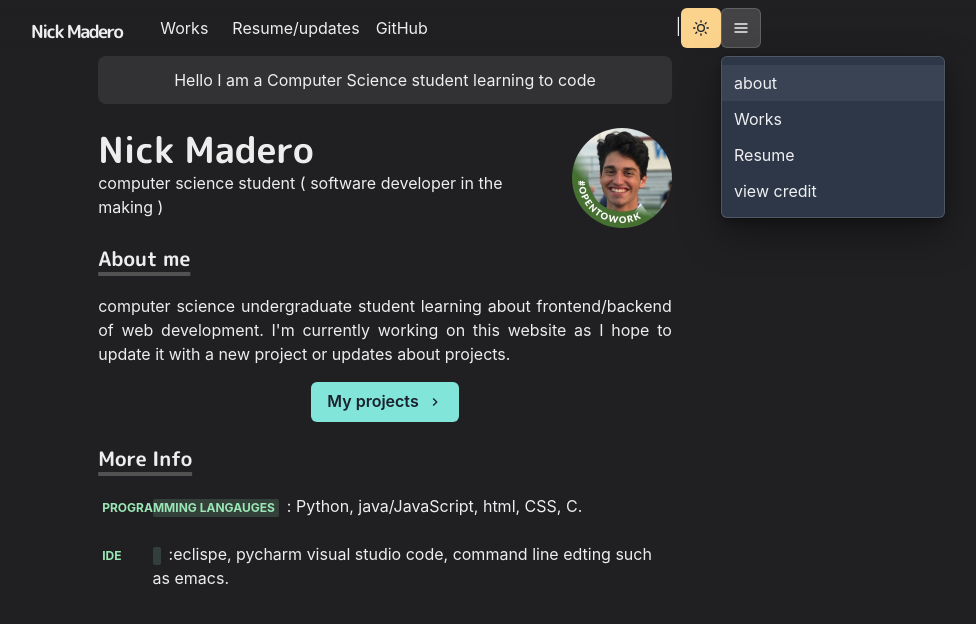
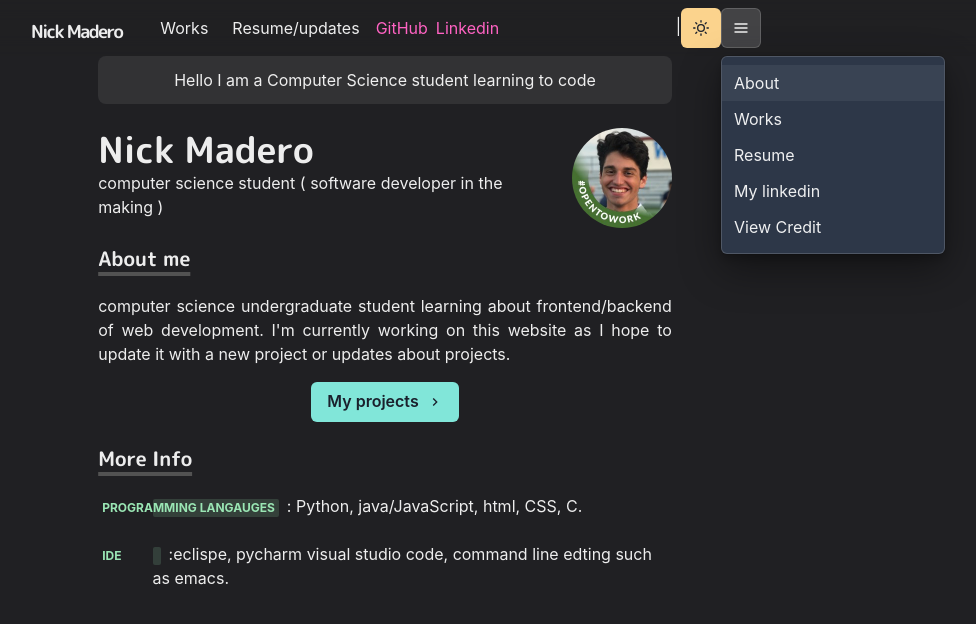
Before and after one commit to NickMadero/NickMadero-homepage, a Next.js app: page / in a window 1280 px wide. Both pictures are taken after a click on the button 996 px from the left and 28 px from the top of the page. Shown: the top 624 px of the page, without its empty margins (255-1231 px from the left). Built offline with nearby package versions, Linux system fonts and the light colour scheme.

Commit message:
Added Linkedin tab to the navbar

```diff
--- a/components/navbar.js
+++ b/components/navbar.js
@@ -67,9 +67,12 @@ const Navbar = props => {
           <LinkItem href="/posts" path={path}>
             Resume/updates
           </LinkItem>
-          <a href='https://github.com/NickMadero' target='_blank'>
+          <Link href='https://github.com/NickMadero' target='_blank'>
             GitHub
-          </a>
+          </Link>
+          <Link href='https://www.linkedin.com/in/nicholas-madero-43546723a/'target="_blank">
+            Linkedin
+          </Link>
         </Stack>
 
         <Box flex={1} align="right">|
@@ -79,7 +82,7 @@ const Navbar = props => {
             <MenuButton as={IconButton} icon={<HamburgerIcon />} variant="outline" aria-label="Options"/>
             <MenuList>
                 <NextLink href="/" passHref>
-                    <MenuItem as={Link}>about</MenuItem>
+                    <MenuItem as={Link}>About</MenuItem>
                 </NextLink>
                 <NextLink href="/works" passHref>
                     <MenuItem as={Link}>Works</MenuItem>
@@ -88,8 +91,10 @@ const Navbar = props => {
                     <MenuItem as={Link}>Resume</MenuItem>
                 </NextLink>
 
-                    <MenuItem as={Link} href="https://www.craftz.dog/">
-                        view credit</MenuItem>
+                   <MenuItem as={Link} href="https://www.linkedin.com/in/nicholas-madero-43546723a/" target="_blank"> My linkedin</MenuItem>
+
+                <MenuItem as={Link} href="https://www.craftz.dog/" target="_blank">
+                    View Credit</MenuItem>
 
             </MenuList>
                </Menu>
```
